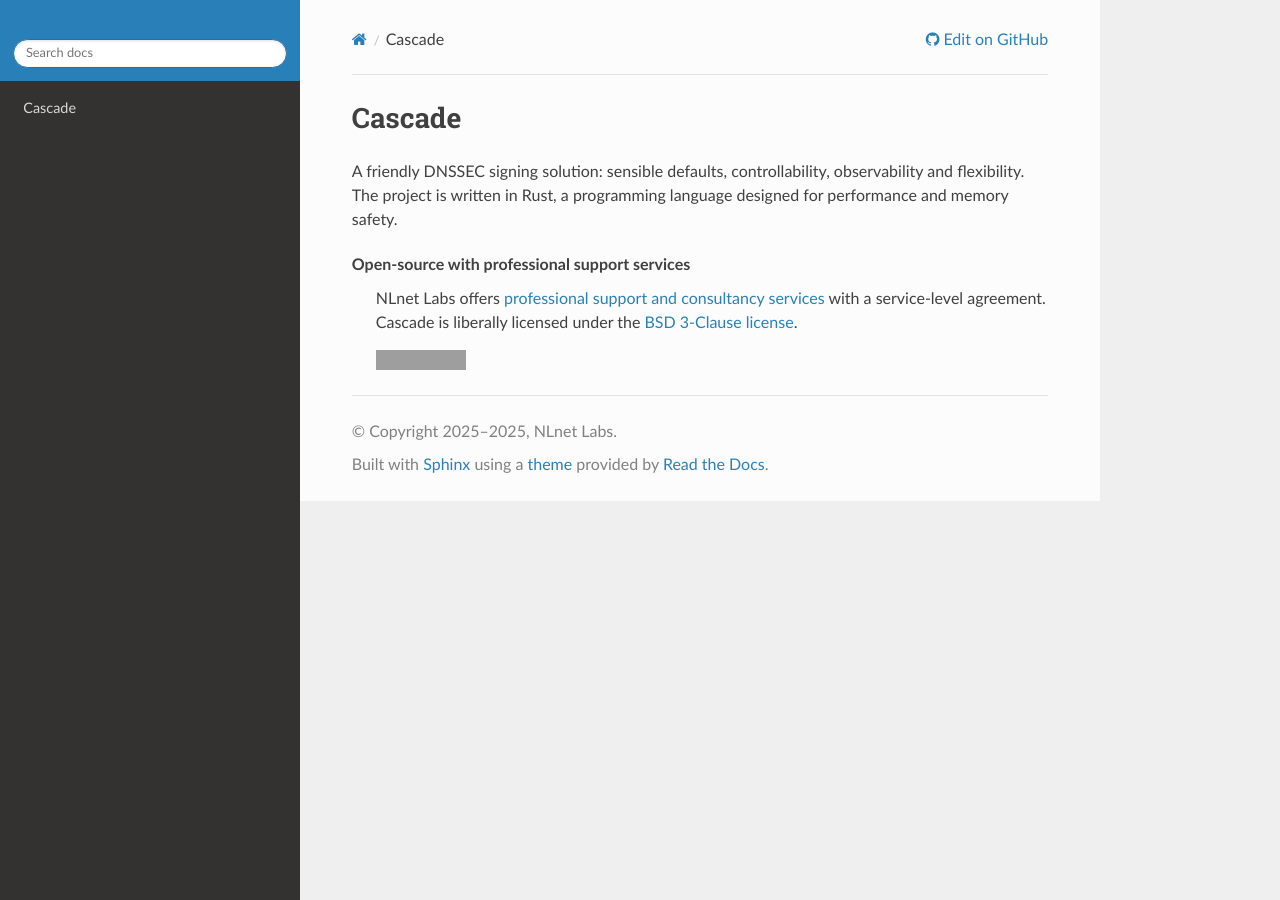
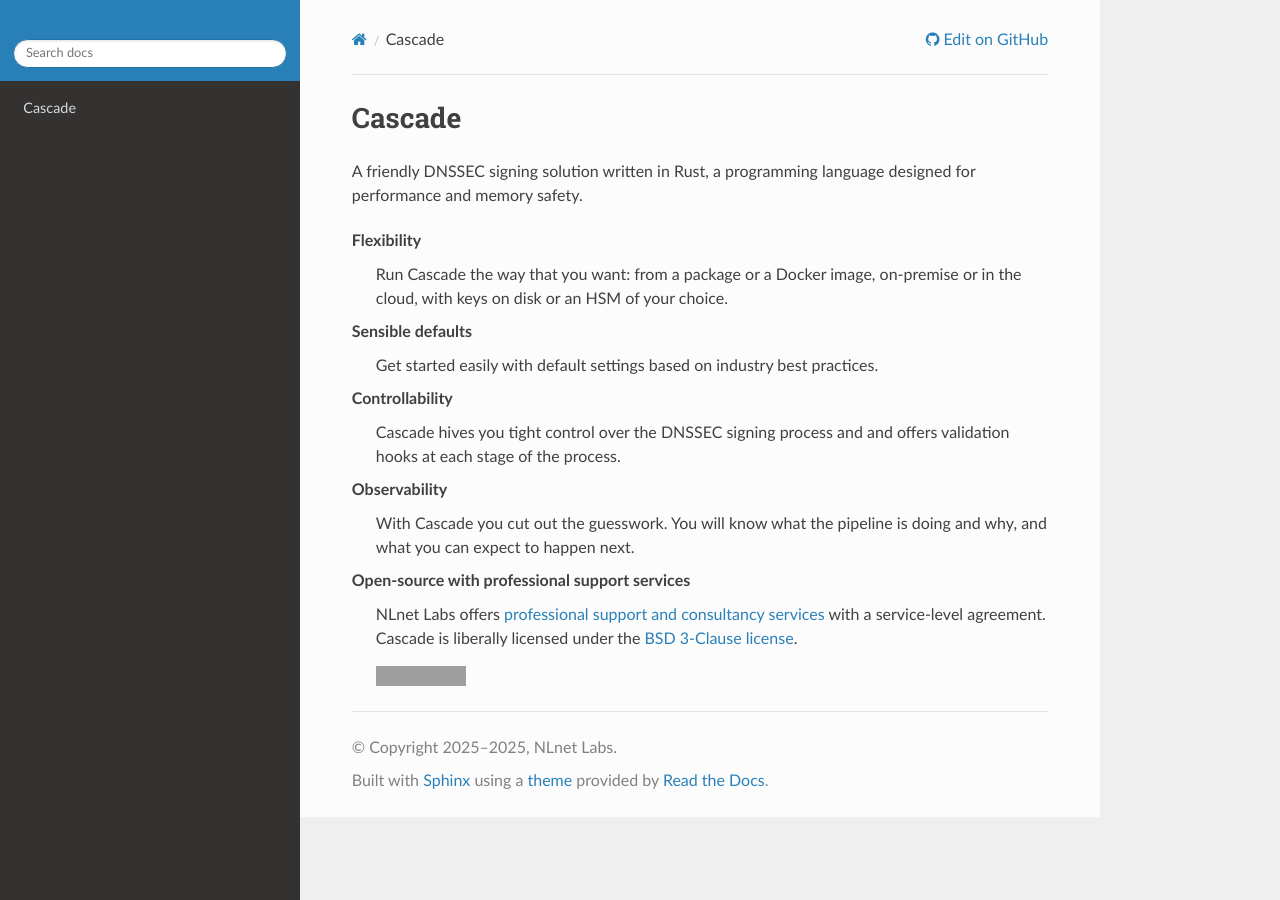
Before and after one commit to NLnetLabs/nameshed, a Sphinx documentation site: the page built from doc/manual/source/index.rst, in a window 1280 px wide. Built offline with Sphinx 7.4.7 and the Read the Docs theme 3.1.0, drawn with Linux system fonts in a browser that asks for light colours; grey boxes are pictures that could not be loaded.

Commit message:
Explain the core features

```diff
--- a/doc/manual/source/index.rst
+++ b/doc/manual/source/index.rst
@@ -1,9 +1,25 @@
 Cascade
 =======
 
-A friendly DNSSEC signing solution: sensible defaults, controllability,
-observability and flexibility. The project is written in Rust, a programming
+A friendly DNSSEC signing solution written in Rust, a programming
 language designed for performance and memory safety.
+
+Flexibility
+   Run Cascade the way that you want: from a package or a Docker image,
+   on-premise or in the cloud, with keys on disk or an HSM of your
+   choice.
+
+Sensible defaults
+   Get started easily with default settings based on industry
+   best practices.
+
+Controllability
+   Cascade hives you tight control over the DNSSEC signing process and
+   and offers validation hooks at each stage of the process.
+
+Observability
+   With Cascade you cut out the guesswork. You will know what the
+   pipeline is doing and why, and what you can expect to happen next.
 
 Open-source with professional support services
    NLnet Labs offers `professional support and consultancy services
```
